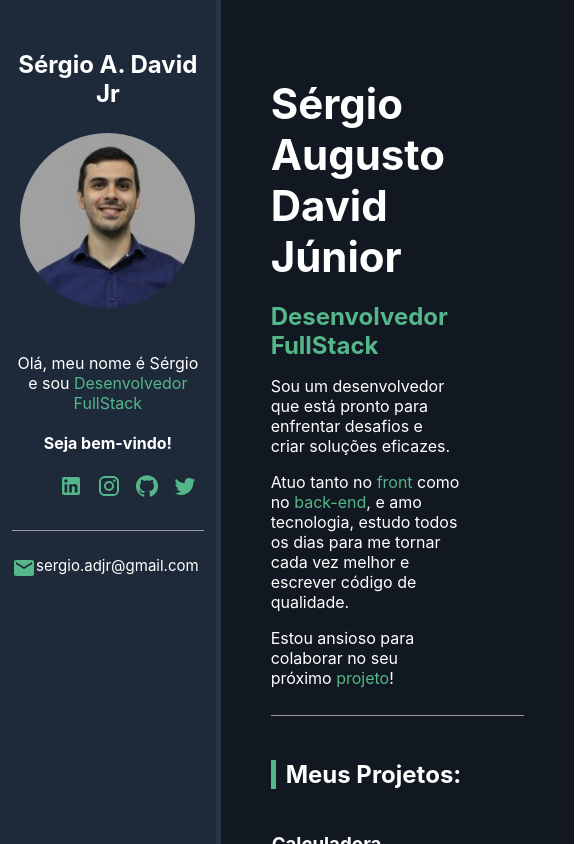
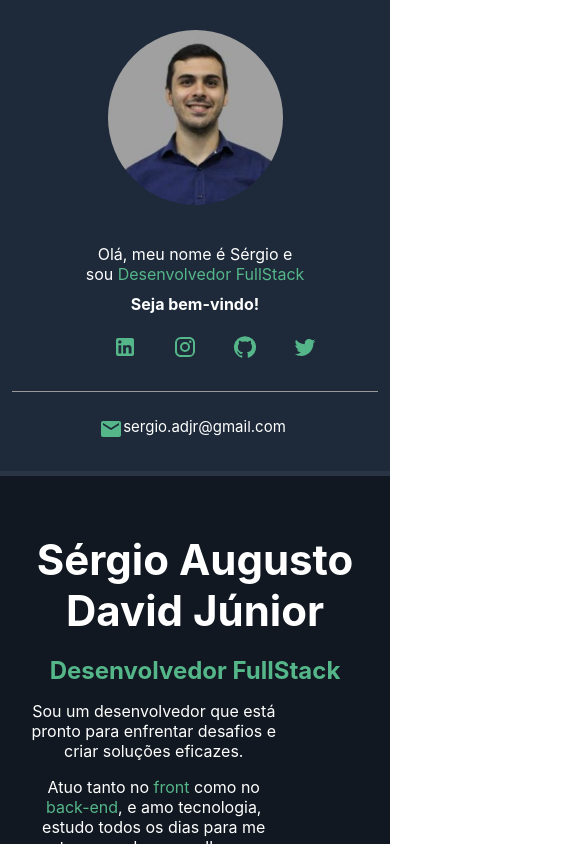
Before and after one commit to Sergioadjr/portfolio_react, a React (Create React App) app: page / in a window 390 px wide. Shown: the top 844 px of the page, 575 px wide, since content can reach past the window. Built offline with nearby package versions, Linux system fonts and the light colour scheme.

Commit message:
adicionando responsividade de 550px

```diff
--- a/src/components/botao/Botao.tsx
+++ b/src/components/botao/Botao.tsx
@@ -8,7 +8,7 @@ interface Props {
 
 const Botao: React.FC<Props> = ({ url }) => {
   const handleClick = () => {
-    window.open(url, '_blank'); // Abrir a URL em uma nova guia
+    window.open(url, '_blank');
   };
 
   return (
--- a/src/components/conteudo/ConteudoStyle.ts
+++ b/src/components/conteudo/ConteudoStyle.ts
@@ -5,6 +5,16 @@ export const AboutContainer = styled.div`
   min-height: 100vh;
   background-color: var(--about-bg-color);
   padding: 50px;
+
+  @media(max-width: 450px) {
+    text-align: center;
+    padding: 30px;
+    .description {
+      margin: 10px auto;
+      max-width: 100%;
+      line-height: 26px;
+    }
+  }
 `;
 
 export const Nome = styled.h1`
@@ -18,13 +28,13 @@ export const Titulo = styled.h2`
   font-weight: bold;
 `;
 
-export const Highlight = styled.span`
-color: var(--main-color);
-`;
-
 export const Descricao = styled.p`
   max-width: 75%;
   margin-bottom: 10px;
+`;
+
+export const Highlight = styled.span`
+color: var(--main-color);
 `;
 
 export const ProjetoContainer = styled.div`
@@ -46,8 +56,18 @@ export const SkillsBox = styled.div`
 margin-bottom: 35px;
 
 i {
-    font-size: 405px;
+  font-size: 45px;
   margin-right: 10px;
+}
+
+@media(max-width: 450px) {
+  flex: 1 1 100%;
+  max-width: 100%;
+  margin-bottom: 40px;
+  text-align: left;
+  i {
+    font-size: 60px;
+  }
 }
 `;
 
--- a/src/components/perfil/PerfilStyle.ts
+++ b/src/components/perfil/PerfilStyle.ts
@@ -1,13 +1,27 @@
 import styled from 'styled-components';
 
-export const BioContainer = styled.div`
+export const  BioContainer = styled.div`
   flex: 1 1 20%;
   min-height: 100vh;
   background-color: var(--bio-bg-color);
   text-align: center;
   padding: 30px 12px;
   border-right: 5px solid var(--bio-border-color);
+
+  @media(max-width: 450px) {
+    min-height: auto;
+    border-right: none;
+    border-bottom: 5px solid var(--bio-border-color);
+    h2 {
+      display: none;
+    }
+    p {
+      max-width: 60%;
+      margin: 10px auto;
+    }
+  }
 `;
+
 export const BioHeading = styled.h2`
   margin-bottom: 25px;
 `;
@@ -16,12 +30,12 @@ export const BioParagraph = styled.p`
   margin-bottom: 20px;
 `;
 
+export const Highlight = styled.span`
+color: var(--main-color);
+`;
+
 export const WelcomeText = styled.div`
   font-weight: bold;
-`;
-
-export const Highlight = styled.span`
-color: var(--main-color);
 `;
 
 export const BioImage = styled.img`
@@ -53,14 +67,12 @@ export const SocialLink = styled.a`
 export const EmailContainer = styled.div`
   display: flex;
   justify-content: center;
-  flex: 1 1 0;
   color: var(--main-color);
   font-size: 15px;
   margin-right: 5px;
 `;
 
 export const EmailLink = styled.a`
-  flex: 1 1 0;
   color: var(--main-text-color);
   text-decoration: none;
   max-width: 225px;
--- a/src/components/skills/SkillsStyle.ts
+++ b/src/components/skills/SkillsStyle.ts
@@ -12,6 +12,7 @@ export const SkillsTitle = styled.p`
 border-left: 5px solid var(--main-color);
 `;
 
+
 export const SkillIcon = styled.img`
 width: 45px;
 margin-right: 15px;
--- a/src/index.css
+++ b/src/index.css
@@ -20,7 +20,13 @@ body {
 
 .container {
   display: flex;
+  flex-direction: row;
   color: var(--main-text-color);
+
+  @media(max-width: 550px) {
+    flex-direction: column;
+  }
+
 }
 
 code {
```
Also changed, not shown: src/components/cardProjeto/CardStyle.ts (+4 -5 lines), src/components/botao/BotaoStyle.ts (indentation only). Lines whose indentation alone changed are shown as unchanged.
